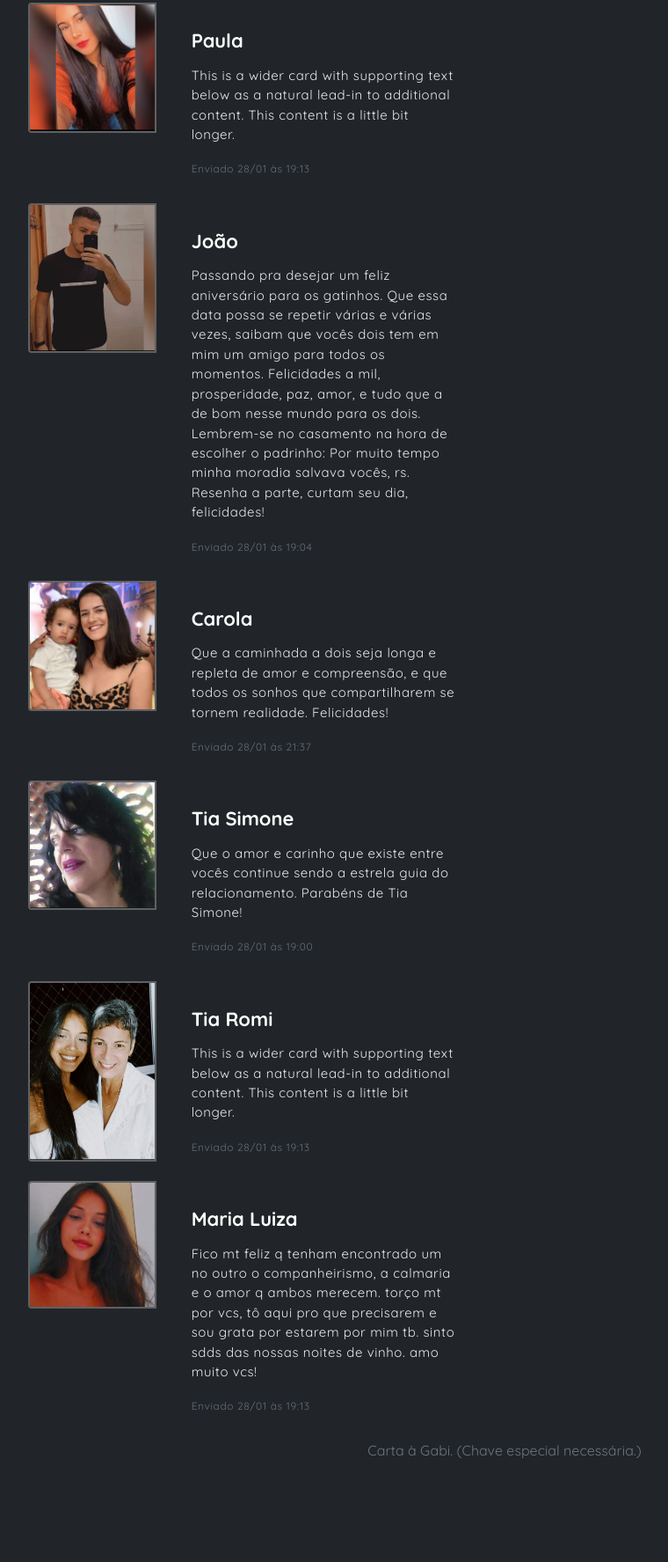
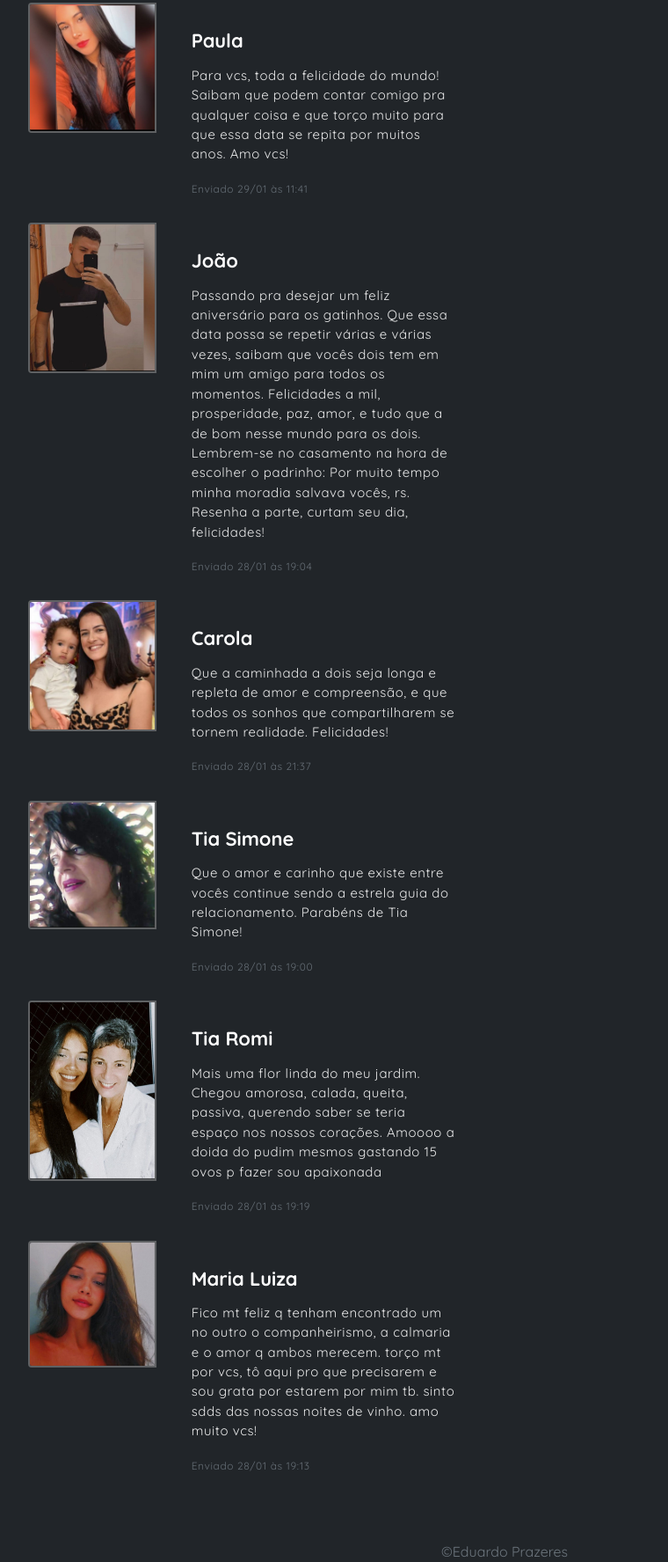
Before and after one commit to Eduardoprzs/site-gabi, a website: page index.html in a window 1280 px wide. Shown: the part 8051-9826 px from the top of the page at 88% size, without its empty margins (66-826 px from the left). Before the commit the page ends 9711 px from the top, so only its background shows below. Drawn offline with nearby package versions, Linux system fonts and the light colour scheme.

Commit message:
terminei
end

```diff
--- a/index.html
+++ b/index.html
@@ -512,8 +512,8 @@
                                 <div class="col-md-8">
                                   <div class="card-body">
                                     <h5 class="card-title">Paula</h5>
-                                    <p class="card-text">This is a wider card with supporting text below as a natural lead-in to additional content. This content is a little bit longer.</p>
-                                    <p class="card-text"><small class="text-muted">Enviado 28/01 às 19:13</small></p>
+                                    <p class="card-text">Para vcs, toda a felicidade do mundo! Saibam que podem contar comigo pra qualquer coisa e que torço muito para que essa data se repita por muitos anos. Amo vcs!</p>
+                                    <p class="card-text"><small class="text-muted">Enviado 29/01 às 11:41</small></p>
                                   </div>
                                 </div>
                               </div>
@@ -582,8 +582,9 @@
                                         <div class="col-md-8">
                                           <div class="card-body">
                                             <h5 class="card-title">Tia Romi</h5>
-                                            <p class="card-text">This is a wider card with supporting text below as a natural lead-in to additional content. This content is a little bit longer.</p>
-                                            <p class="card-text"><small class="text-muted">Enviado 28/01 às 19:13</small></p>
+                                            <p class="card-text">Mais uma flor linda do meu jardim.
+                                              Chegou amorosa, calada, queita, passiva, querendo saber se teria espaço nos nossos corações. Amoooo a doida do pudim mesmos gastando 15 ovos p fazer sou apaixonada</p>
+                                            <p class="card-text"><small class="text-muted">Enviado 28/01 às 19:19</small></p>
                                           </div>
                                         </div>
                                       </div>
@@ -608,7 +609,7 @@
                                     </div>
 
 
-    <a class="d-flex justify-content-center" href="./index1.html">Carta à Gabi. (Chave especial necessária.) </a>
+    <a class="pt-5 d-flex justify-content-center" href="./index1.html">&copy;Eduardo Prazeres </a>
 
 
 
```
Also changed, not shown: index1.html (+3 -3 lines).
